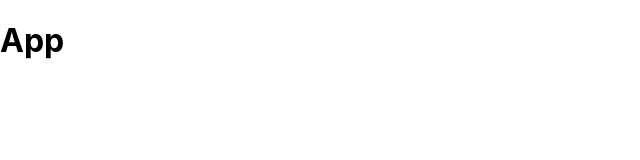
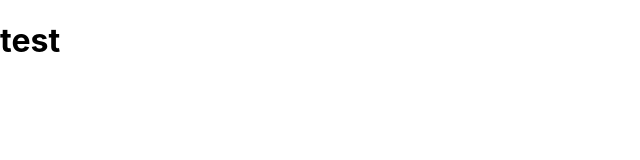
Before and after one commit to ZvoneK99/ITMentorstva, a React (Create React App) app in the folder use-context/: page / in a window 1280 px wide. Shown: the top 160 px of the page, without its empty margins (0-640 px from the left). Built offline with nearby package versions, Linux system fonts and the light colour scheme.

Commit message:
Added paypal.jsx

```diff
--- a/use-context/src/Components/Application.jsx
+++ b/use-context/src/Components/Application.jsx
@@ -1,7 +1,8 @@
+import Payment from "./Payment";
 
 const Application = () => {
     return (
-        <h1>App</h1>
+        <Payment />
     )
 }
 export default Application;
--- /dev/null
+++ b/use-context/src/Components/PayPal.jsx
@@ -0,0 +1,8 @@
+
+const PayPal = () => {
+    return (<>
+        <h1>test</h1>
+    </>);
+}
+
+export default PayPal;
--- a/use-context/src/Components/Payment.jsx
+++ b/use-context/src/Components/Payment.jsx
@@ -0,0 +1,8 @@
+import Paypal from "./PayPal";
+
+const Payment = () => {
+    return (<>
+        <Paypal />
+    </>)
+}
+export default Payment;
```
